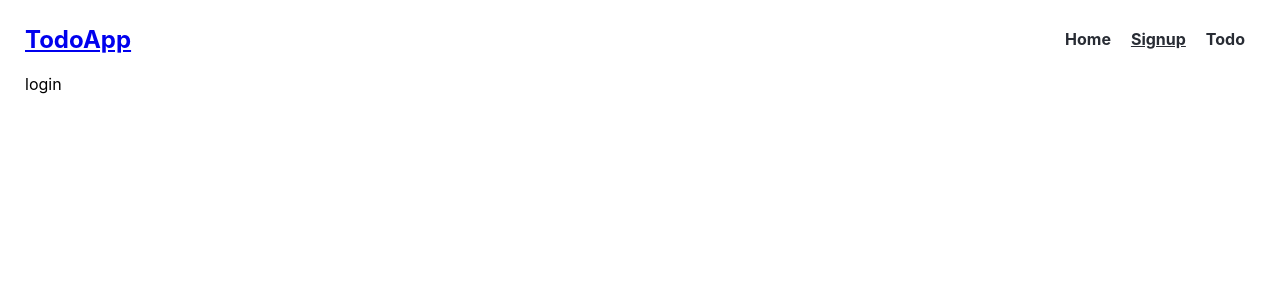
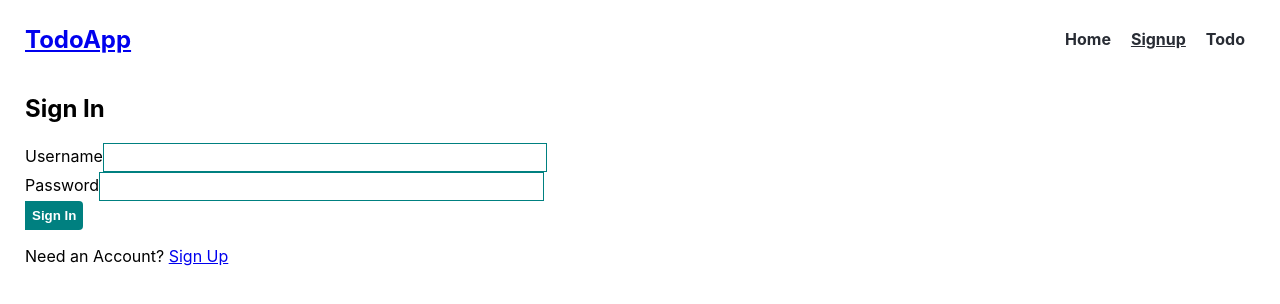
Before and after one commit to Naggenda/reactTodoApp, a React (Create React App) app: page /Signup in a window 1280 px wide. Shown: the top 304 px of the page. Built offline with nearby package versions, Linux system fonts and the light colour scheme.

Commit message:
adding signin page

```diff
--- a/src/components/TodoForm/index.js
+++ b/src/components/TodoForm/index.js
@@ -1 +1,2 @@
+/*jshint esversion: 6 */
 export { default } from './TodoForm';
--- a/src/views/Signup/Form.jsx
+++ b/src/views/Signup/Form.jsx
@@ -1,10 +1,69 @@
 /*jshint esversion: 6 */
-import React from 'react';
+import React, { useRef, useState, useEffect } from 'react';
 
 const Form = () => {
+    const userRef = useRef();
+    const errRef = useRef();
+
+    const [user, setUser] = useState('');
+    const [pwd, setPwd] = useState('');
+    const [errMsg, setErrMsg] = useState('');
+    const [success, setSuccess] = useState(false);
+
+    useEffect(() => {
+        userRef.current.focus();
+    }, []);
+
+    useEffect(() => {
+        setErrMsg('');
+    }, [user, pwd]);
+
+    const handleSubmit = async (e) => {
+        e.preventDefault();
+        console.log(user, pwd);
+        setUser('');
+        setPwd('');
+        setSuccess(true);
+    }
+
     return (
         <div>
-            login
+        {success ? (
+            <section>
+                <h3>You are logged in!</h3>
+            </section>
+        ):(
+        <section>
+            <p ref={errRef} className={errMsg? "errMsg": "offscreen"}
+             aria-live="assertive">{errMsg}</p>
+             <h1>Sign In</h1>
+            <form onSubmit={handleSubmit}>
+                <label htmlFor="username">Username</label>
+                <input
+                  type="text"
+                  id="username"
+                  ref={userRef}
+                  autoComplete="off"
+                  onChange={(e) => setUser(e.target.value)}
+                  value={user}
+                  required
+                /> <br />
+                <label htmlFor="password">Password</label>
+                <input
+                  type="password"
+                  id="password"
+                  onChange={(e) => setPwd(e.target.value)}
+                  value={pwd}
+                  required
+                />
+                <br />
+                <button>Sign In</button>
+            </form>
+            <p>
+            Need an Account? <a href="#">Sign Up</a>
+            </p>
+        </section>
+        )}
         </div>
     )
 }
```
